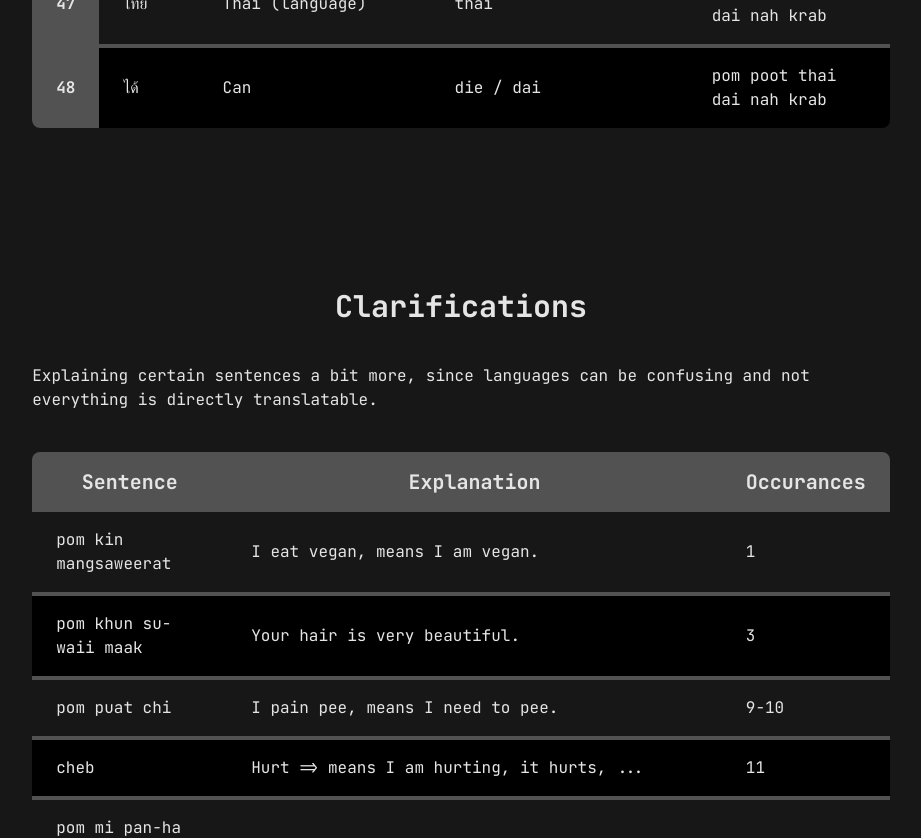
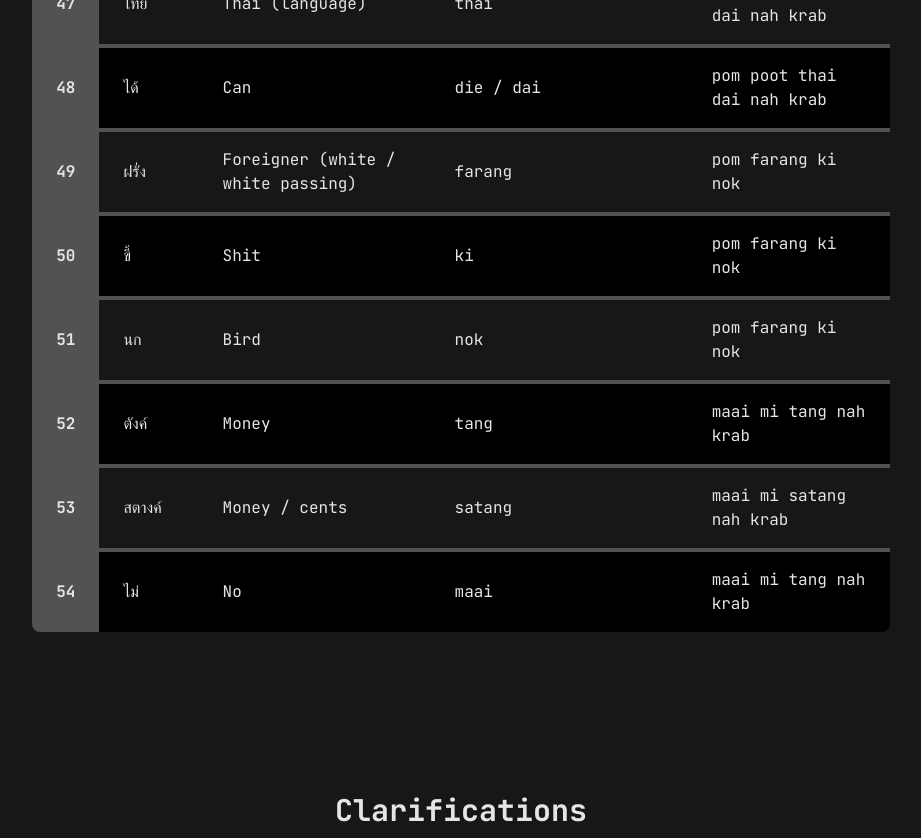
Before and after one commit to reeveng/Learning-Thai, a SvelteKit app: page / in a window 1280 px wide. Shown: the part 4240-5078 px from the top of the page, without its empty margins (179-1100 px from the left). Built offline with nearby package versions, Linux system fonts and the light colour scheme.

Commit message:
add entries, i don't have any money

```diff
--- a/src/data/clarifications.ts
+++ b/src/data/clarifications.ts
@@ -59,6 +59,10 @@ export const clarifications: ClarificationType[] = [
 	{
 		sentence: 'pom poot thai dai',
 		explanation: 'I speak thai can => I can speak Thai.'
+	},
+	{
+		sentence: 'farang ki nok',
+		explanation: `foreigner shit bird => foreinger that is a cheap skate, "farang ki nok" is a slur often used to refer to foreigners who do not want to spend any money or foreigners that are extremely (abnormally) cheap, or used to refer to white trash, e.g.: A foreigner that trying to get a discount for something that is very cheap already`
 	}
 ];
 // ,{
--- a/src/data/translations.ts
+++ b/src/data/translations.ts
@@ -293,6 +293,42 @@ export const translations: TranslationType[] = [
 		english: 'Can',
 		pronounciation: 'die / dai',
 		example: 'pom poot thai dai nah krab'
+	},
+	{
+		thai: 'ฝรั่ง',
+		english: 'Foreigner (white / white passing)',
+		pronounciation: 'farang',
+		example: 'pom farang ki nok'
+	},
+	{
+		thai: 'ขี้',
+		english: 'Shit',
+		pronounciation: 'ki',
+		example: 'pom farang ki nok'
+	},
+	{
+		thai: 'นก',
+		english: 'Bird',
+		pronounciation: 'nok',
+		example: 'pom farang ki nok'
+	},
+	{
+		thai: 'ตังค์',
+		english: 'Money',
+		pronounciation: 'tang',
+		example: 'maai mi tang nah krab'
+	},
+	{
+		thai: 'สตางค์',
+		english: 'Money / cents',
+		pronounciation: 'satang',
+		example: 'maai mi satang nah krab'
+	},
+	{
+		thai: 'ไม่',
+		english: 'No',
+		pronounciation: 'maai',
+		example: 'maai mi tang nah krab'
 	}
 ];
 
```
